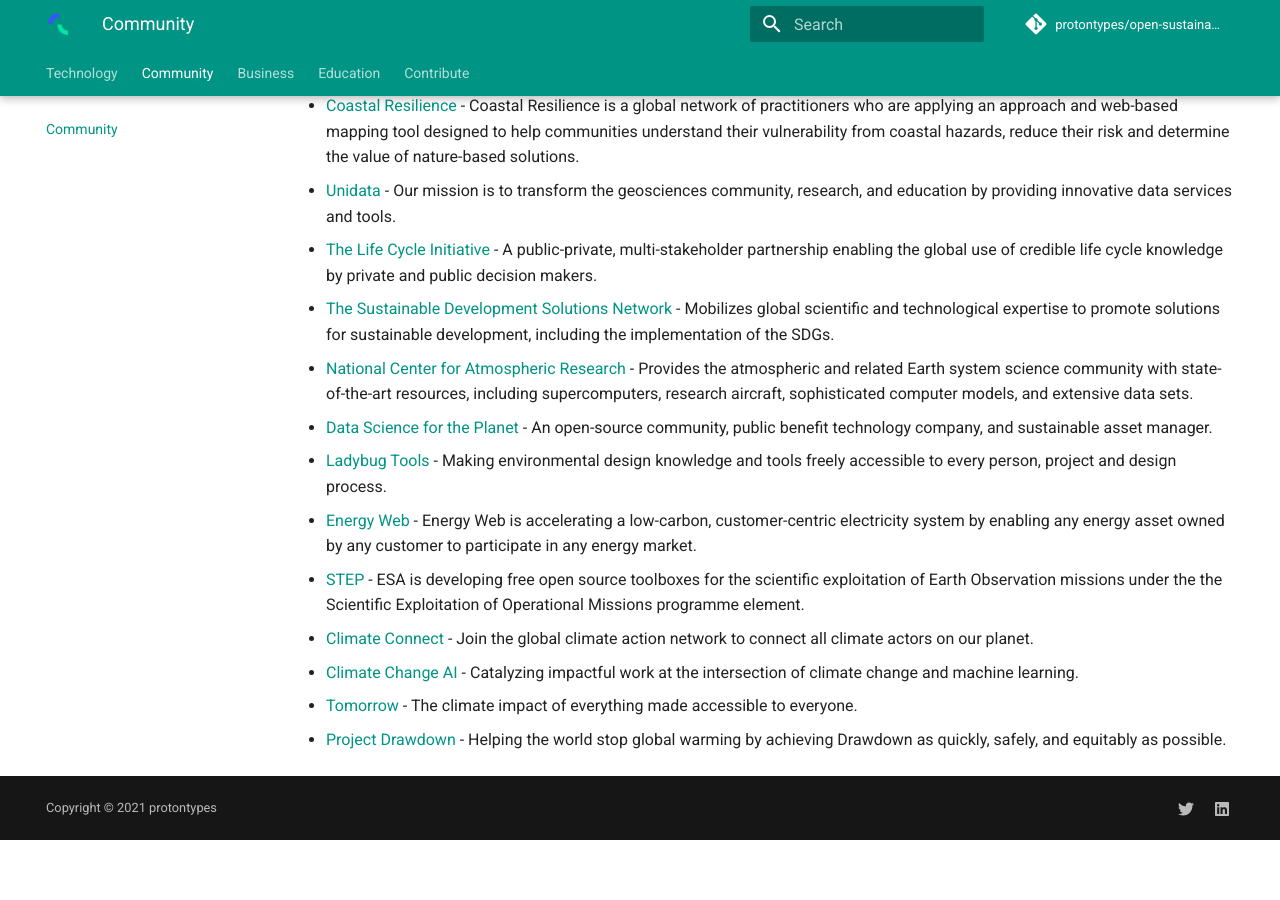
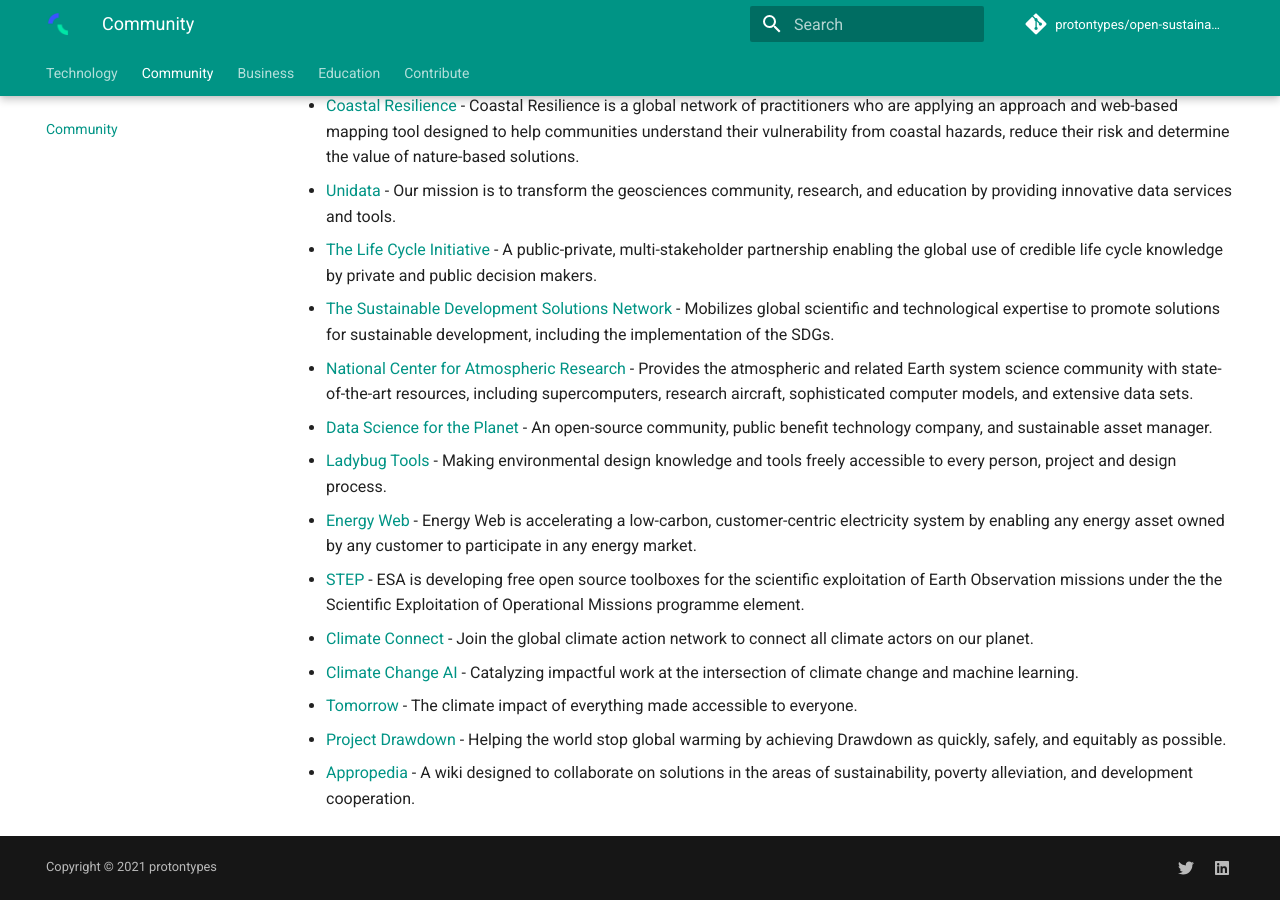
Before and after one commit to protontypes/open-sustainable-technology, an MkDocs documentation site: the page built from docs/community.md, in a window 1280 px wide and 900 px high, scrolled down 1742 px. Built offline with MkDocs 1.6.1 and Material for MkDocs 9.7.7, drawn with Linux system fonts in a browser that asks for light colours; comment, search, counter and statistics services are not loaded; before the commit the page ends 2582 px from its top, so only the background shows below that.

Commit message:
Update community.md

```diff
--- a/docs/community.md
+++ b/docs/community.md
@@ -46,3 +46,4 @@
 - [Climate Change AI](https://www.climatechange.ai/) - Catalyzing impactful work at the intersection of climate change and machine learning.
 - [Tomorrow](https://github.com/tmrowco) - The climate impact of everything made accessible to everyone.
 - [Project Drawdown](https://drawdown.ecochallenge.org/) - Helping the world stop global warming by achieving Drawdown as quickly, safely, and equitably as possible.
+- [Appropedia](https://www.appropedia.org/OpenClimate) - A wiki designed to collaborate on solutions in the areas of sustainability, poverty alleviation, and development cooperation.
```
